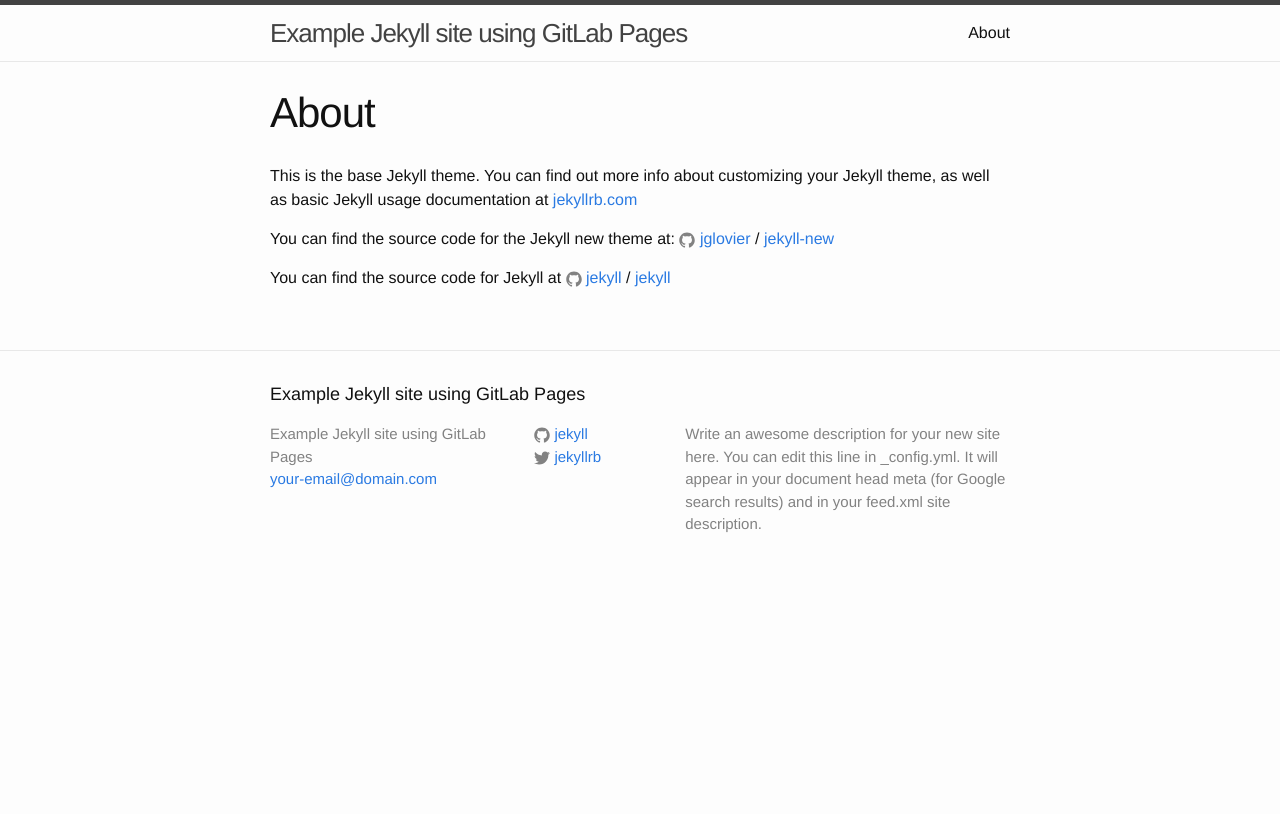
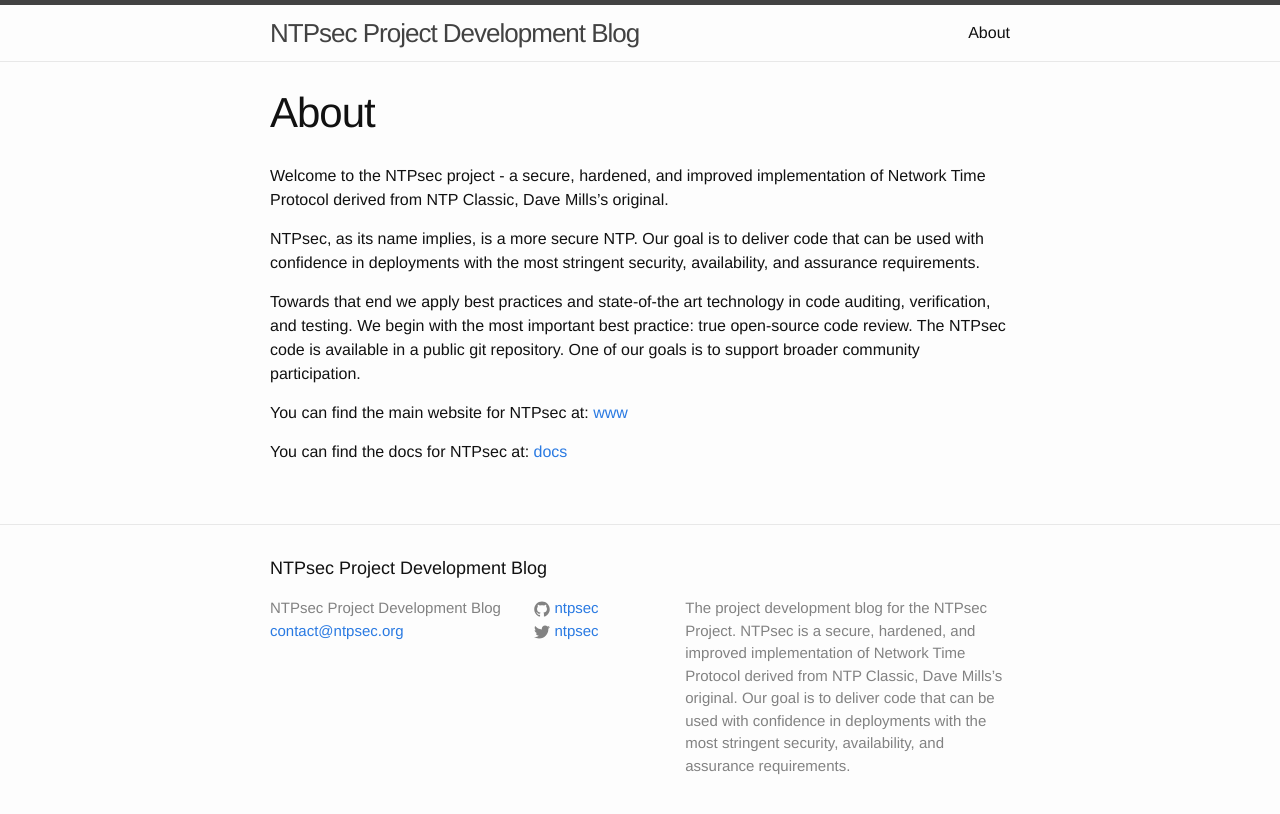
Before and after one commit to ntpsec/blog, a Jekyll site: the page built from about.md, in a window 1280 px wide. Shown: the top 814 px of the page. Built offline with Jekyll 4.4.1, drawn with Linux system fonts in a browser that asks for light colours.

Commit message:
_posts/2016-11-23-welcome.markdown
Signed-off-by: Mark Atwood <mark.atwood@ntpsec.org>

```diff
--- a/_config.yml
+++ b/_config.yml
@@ -1,4 +1,4 @@
-# Welcome to Jekyll!
+# Jekyll _config.yml
 #
 # This config file is meant for settings that affect your whole blog, values
 # which you are expected to set up once and rarely need to edit after that.
@@ -6,16 +6,19 @@
 # 'jekyll serve'. If you change this file, please restart the server process.
 
 # Site settings
-title: Example Jekyll site using GitLab Pages
-email: your-email@domain.com
+title: NTPsec Project Development Blog
+email: contact@ntpsec.org
 description: > # this means to ignore newlines until "baseurl:"
-  Write an awesome description for your new site here. You can edit this
-  line in _config.yml. It will appear in your document head meta (for
-  Google search results) and in your feed.xml site description.
-baseurl: "/jekyll" # the subpath of your site, e.g. /blog
+  The project development blog for the NTPsec Project.
+  NTPsec is a secure, hardened, and improved implementation of Network
+  Time Protocol derived from NTP Classic, Dave Mills’s original.
+  Our goal is to deliver code that can be used with confidence in
+  deployments with the most stringent security, availability, and
+  assurance requirements.
+baseurl: "/blog" # the subpath of your site, e.g. /blog
 url: "/" # the base hostname & protocol for your site
-twitter_username: jekyllrb
-github_username:  jekyll
+twitter_username: ntpsec
+github_username:  ntpsec
 
 # Build settings
 markdown: kramdown
--- a/about.md
+++ b/about.md
@@ -4,12 +4,22 @@
 permalink: /about/
 ---
 
-This is the base Jekyll theme. You can find out more info about customizing your Jekyll theme, as well as basic Jekyll usage documentation at [jekyllrb.com](http://jekyllrb.com/)
+Welcome to the NTPsec project - a secure, hardened, and improved
+implementation of Network Time Protocol derived from NTP Classic, Dave
+Mills's original.
 
-You can find the source code for the Jekyll new theme at:
-{% include icon-github.html username="jglovier" %} /
-[jekyll-new](https://github.com/jglovier/jekyll-new)
+NTPsec, as its name implies, is a more secure NTP.  Our goal is to
+deliver code that can be used with confidence in deployments with the
+most stringent security, availability, and assurance requirements.
 
-You can find the source code for Jekyll at
-{% include icon-github.html username="jekyll" %} /
-[jekyll](https://github.com/jekyll/jekyll)
+Towards that end we apply best practices and state-of-the art
+technology in code auditing, verification, and testing. We begin with
+the most important best practice: true open-source code review.  The
+NTPsec code is available in a public git repository. One of our goals
+is to support broader community participation.
+
+You can find the main website for NTPsec at:
+[www](https://ntpsec.org/)
+
+You can find the docs for NTPsec at:
+[docs](https://docs.ntpsec.org/)
```
Also changed, not shown: _posts/2016-03-24-welcome-to-jekyll.markdown (deleted, +0 -25 lines), _posts/2016-11-23-welcome.markdown (added, +16 -0 lines), README.md.
